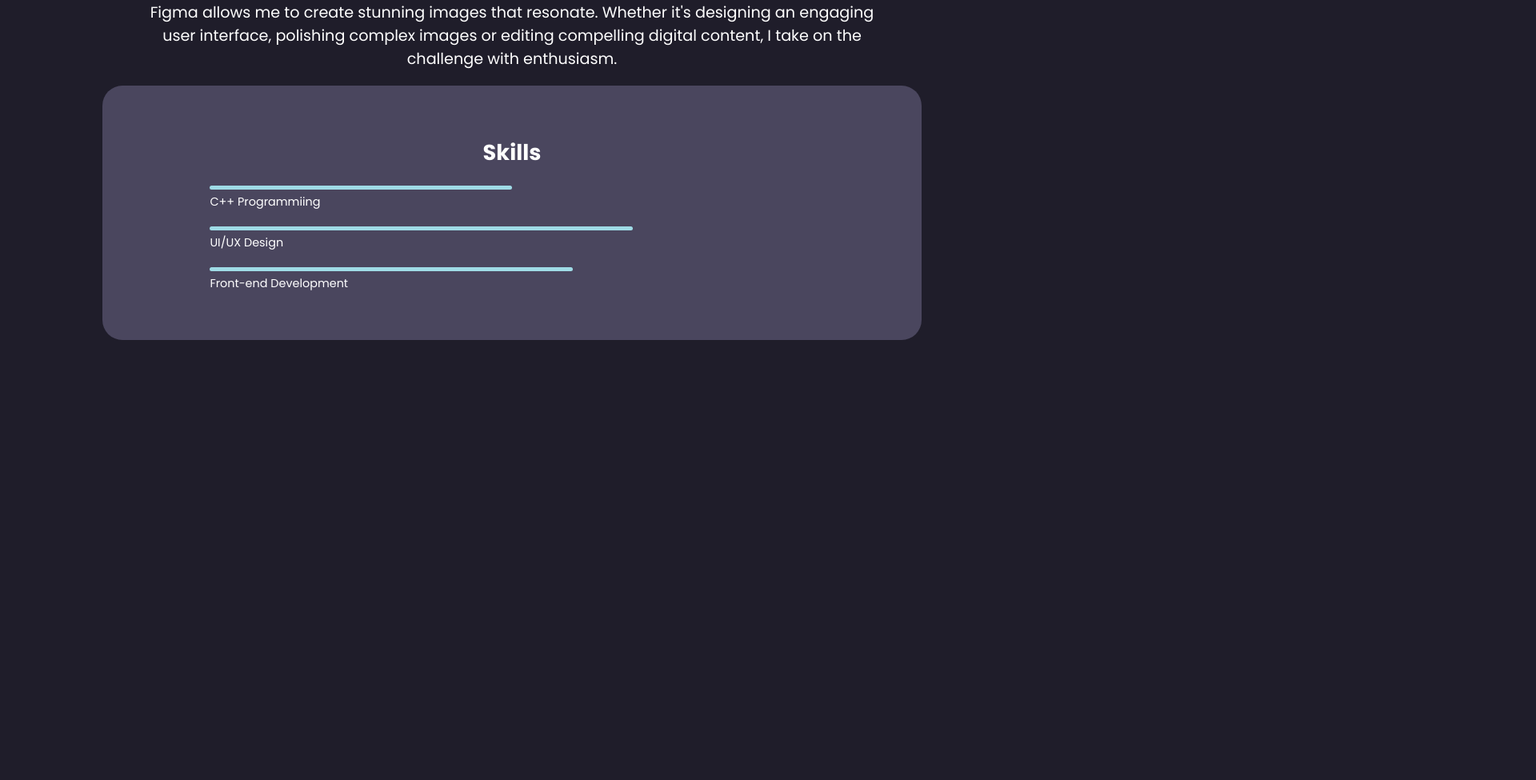
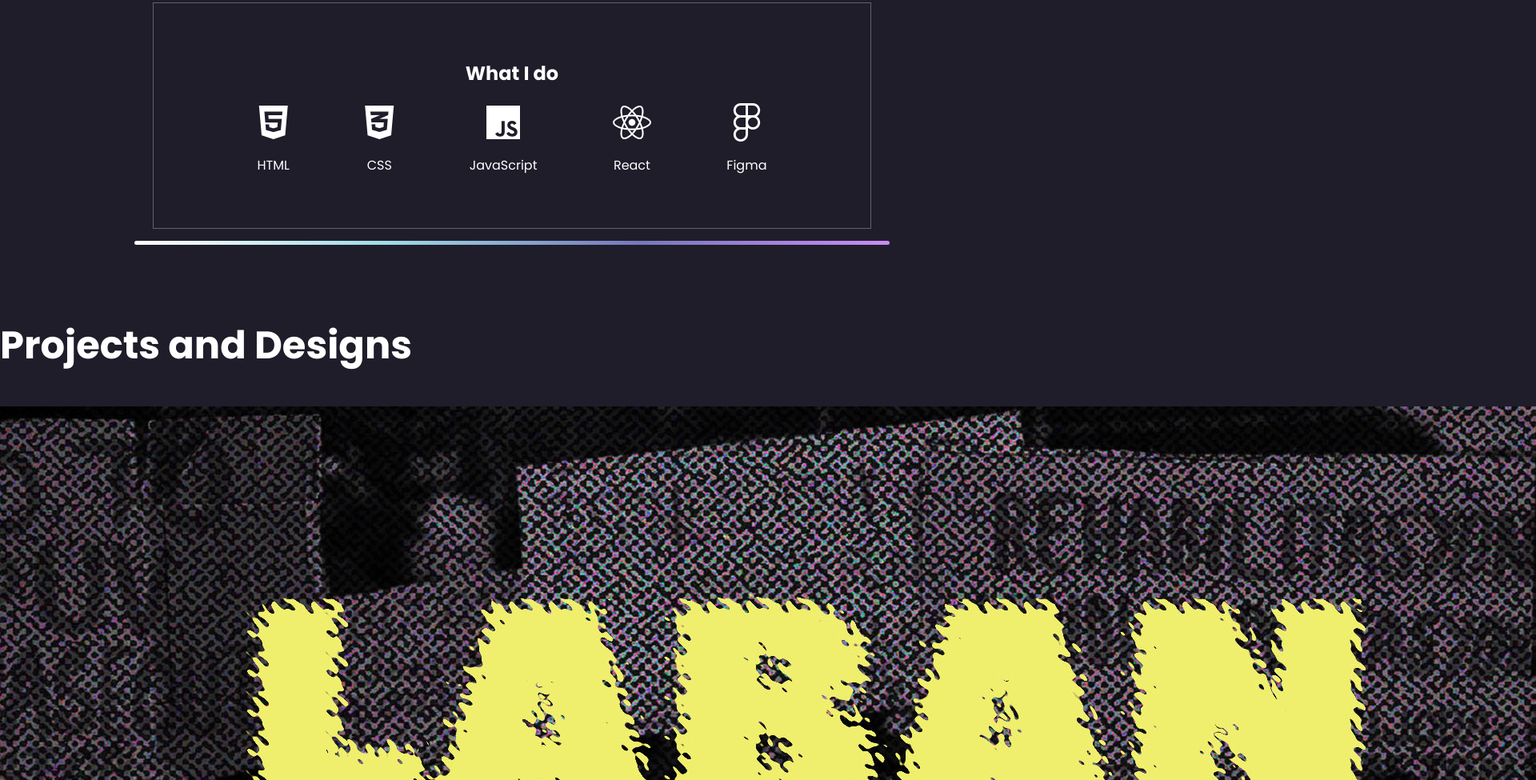
Before and after one commit to kirkmatic/portfolio-repo, a plain HTML site: page index.html in a window 1280 px wide. Shown: the part 953-1928 px from the top of the page at 80% size, 1920 px wide, since content can reach past the window. Before the commit the page ends 1428 px from the top, so only its background shows below. Drawn offline with Linux system fonts and the light colour scheme.

Commit message:
deleted old index,added new index, modified css

```diff
--- a/index.html
+++ b/index.html
@@ -4,6 +4,7 @@
     <meta charset="UTF-8">
     <meta name="viewport" content="width=device-width, initial-scale=1.0">
     <link rel="stylesheet" href="https://fonts.googleapis.com/css2?family=Poppins:wght@400;700&display=swap">
+    <link rel="stylesheet" href="https://cdnjs.cloudflare.com/ajax/libs/font-awesome/6.4.2/css/all.min.css"/>
     <link rel="stylesheet" href="style.css">
     <title>My Portfolio</title>
 </head>
@@ -16,10 +17,10 @@
             </div>
             <div>
                 <ul class="header-links">
-                    <li><a href="#home">Home</a></li>
+                    <li><a href="#">Home</a></li>
                     <li><a href="#about">About</a></li>
+                    <li><a href="#project">Projects</a></li>
                     <li><a href="">Contacts</a></li>
-                    <li><a href="">Projects</a></li>
                 </ul>
             </div>
         </div>
@@ -51,28 +52,49 @@
                 <div class="spacer"></div>
                 <p>As a passionate graphic designer, I enjoy weaving visual stories that fascinate and inspire. With a background in UI/UX design and previous development, I bring a unique combination of skills to every design project. Proficiency in multiple design tools such as Adobe Photoshop, Illustrator and Figma allows me to create stunning images that resonate. Whether it's designing an engaging user interface, polishing complex images or editing compelling digital content, I take on the challenge with enthusiasm.</p>
             </div>
-            <div class="about-skills">
-                <div class="skills-container">
-                    <h2>Skills</h2>
-
-                    <div class="chart">
-                        <div class="bar" style="width: 50%;"></div>
-                        <span>C++ Programmiing</span>
+            <div class="skills-container">
+                <div class="skills-tittle">
+                    <h2>What I do</h2>
+                </div>
+                    <div class="skills-about">
+                        <div class="skills-content">
+                            <i class="fa-brands fa-html5"></i>
+                            <p>HTML</p>
+                        </div>
+                        <div class="skills-content">
+                            <i class="fa-brands fa-css3-alt"></i>
+                            <p>CSS</p>
+                        </div>
+                        <div class="skills-content">
+                            <i class="fa-brands fa-js"></i>
+                            <p>JavaScript</p>
+                        </div>
+                        <div class="skills-content">
+                            <i class="fa-brands fa-react"></i>
+                            <p>React</p>
+                        </div>
+                        <div class="skills-content">
+                            <i class="fa-brands fa-figma"></i>
+                            <p>Figma</p>
+                        </div>
                     </div>
-
-                    <div class="chart">
-                        <div class="bar" style="width: 70%;"></div>
-                        <span>UI/UX Design</span>
-                    </div>
-
-                    <div class="chart">
-                        <div class="bar" style="width: 60%;"></div>
-                        <span>Front-end Development</span>
-                    </div>
+            </div>
+            <div class="spacer"></div>
+        </div>
+    </section>
+    <section id="project">
+        <div class="projects-container">
+            <div class="projects-tittle">
+                <h1>Projects and Designs</h1>
+            </div>
+            <div class="project-content">
+                <div class="box">
+                    <img src="./images/PUJ.jpg" alt="">
+                    <h3>No</h3>
                 </div>
             </div>
         </div>
     </section>
 </body>
-<script></script>
+<script src="index.js"></script>
 </html>
--- a/style.css
+++ b/style.css
@@ -2,11 +2,11 @@
     font-family: 'Poppins', sans-serif;
     margin: 0;
     background-color: #1F1D2A;
+    overflow-x: hidden;
 }
 /*Header*/
 header {
     color: #fff;
-    padding: 2px;
     top: 0;
     left: 0;
     width: 100%;
@@ -78,7 +78,7 @@
     color: #1F1D2A;
     border: none;
     border-radius: 15px;
-    font-weight: 900;
+    font-weight: 1000;
     font-size: 1em;
     cursor: pointer;
 }
@@ -87,8 +87,8 @@
     color: #FFFFFF;
 }
 .home-container img{
-    height: 500px;
-    width: 500px;
+    height: 400px;
+    width: 400px;
     border: 2px solid ;
     border-radius: 50%;
     filter: grayscale(100%);
@@ -135,29 +135,47 @@
     border-radius: 25px;
 }
 
-.skills-container {
-    width: 80%;
-    margin: 0 auto;
+.skills-container{
+    width: 70%;
+    display: flex;
+    flex-direction: column;
+    padding: 50px 35px;
+    border:  1px solid rgba(255,255, 255, 0.3);
+
 }
-.skills-container h2 {
-    font-size: 1.7em;
-    margin-bottom: 20px;
+.skills-tittle{
+    color: #FFFFFF;
+    font-size: 1em;
+}
+.skills-about{
+    display: flex;
+    flex-direction: row;
+    justify-content: space-evenly;
+    align-items: center;
+}
+.skills-content i{
+    font-size: 3em;
     color: #FFFFFF;
 }
+.skills-content p{
+    color: #FFFFFF;
 
-.chart {
-    margin-bottom: 20px;
 }
-
-.chart .bar {
-    background-color: #9FDBE6;
+/* spacer */
+.about-container .spacer{
+    margin-top: 15px;
     height: 5px;
-    border-radius: 5px;
+    width: 80%;
+    background: linear-gradient(to right, #FFFFFF,
+    #9FDBE6, #7678BC, #CA8BF5);
+    margin-left: auto;
+    margin-right: auto;
+    border-radius: 4px;
 }
-
-.chart span {
-    display: flex;
-    margin-top: 5px;
-    font-size: 0.9em;
+/* Projects */
+.projects-tittle{
+    margin-left: auto;
+    margin-right: auto;
+    font-size: 2em;
     color: #FFFFFF;
 }
```
Also changed, not shown: indec.html (deleted, +0 -78 lines), images/PUJ.jpg (added), images/snitch.jpg (added).
